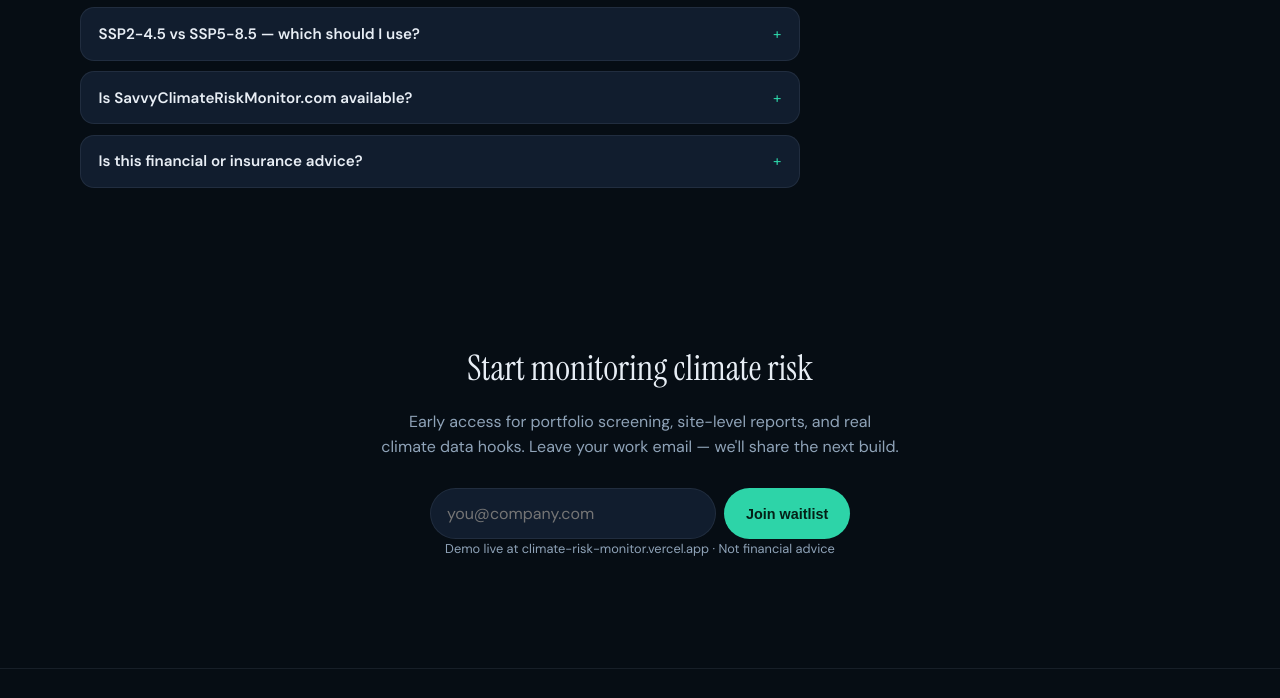
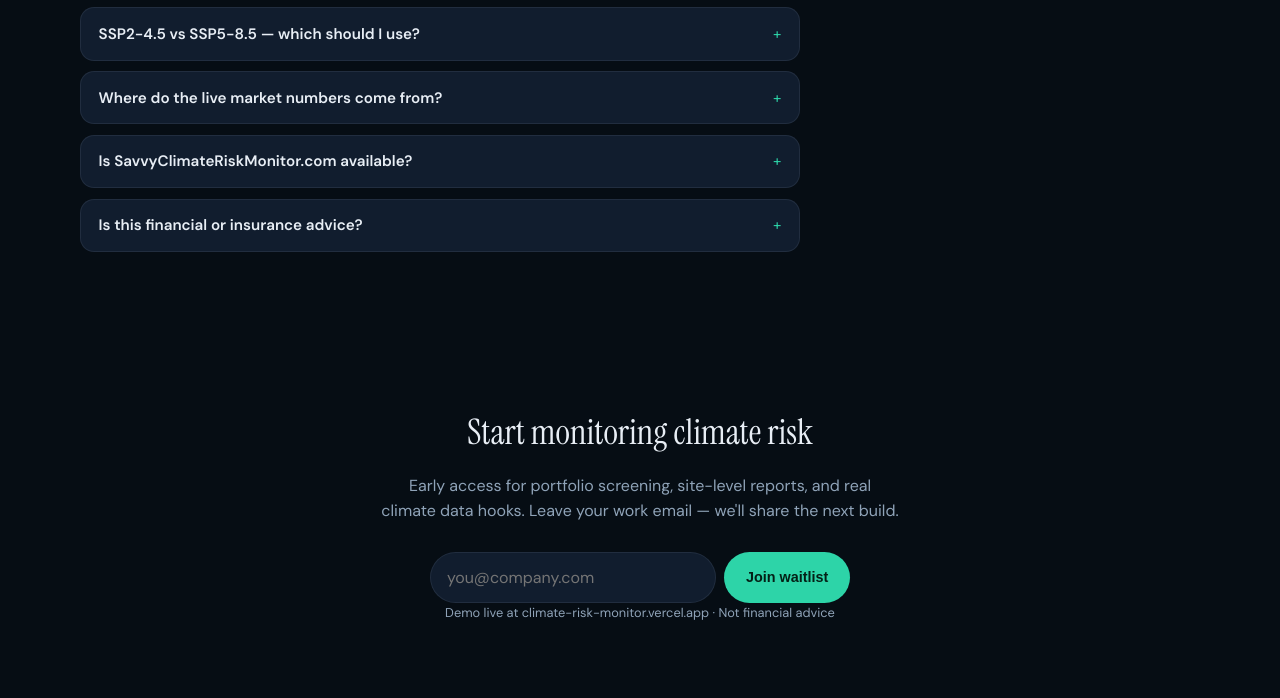
Before and after one commit to parkwooyeol9/SavvyClimateRiskMonitor, a website with bundled scripts: page index.html in a window 1280 px wide. Shown: the part 9194-9892 px from the top of the page. Built offline with nearby package versions, Linux system fonts and the light colour scheme; files whose address does not match are found by name.

Commit message:
Document live market data sources in the FAQ.
Co-authored-by: Cursor <cursoragent@cursor.com>

```diff
--- a/index.html
+++ b/index.html
@@ -625,6 +625,10 @@
           <p>SSP2-4.5 is a middle-of-the-road pathway; SSP5-8.5 is a high-emissions stress. Compare both in the dashboard — boards often want the gap, not a single number.</p>
         </details>
         <details class="faq-item">
+          <summary>Where do the live market numbers come from?</summary>
+          <p>Server-side Vercel functions call FRED (energy prices), Finnhub (ETF quotes + headlines), and FMP as fallback — reusing API keys from the SavvyETF project. Keys never ship to the browser.</p>
+        </details>
+        <details class="faq-item">
           <summary>Is SavvyClimateRiskMonitor.com available?</summary>
           <p>The product currently runs on a free Vercel URL (<code>*.vercel.app</code>). A custom <code>.com</code> is optional: buy the domain, then attach it in Vercel Domains — same site, your brand on the URL.</p>
         </details>
```
